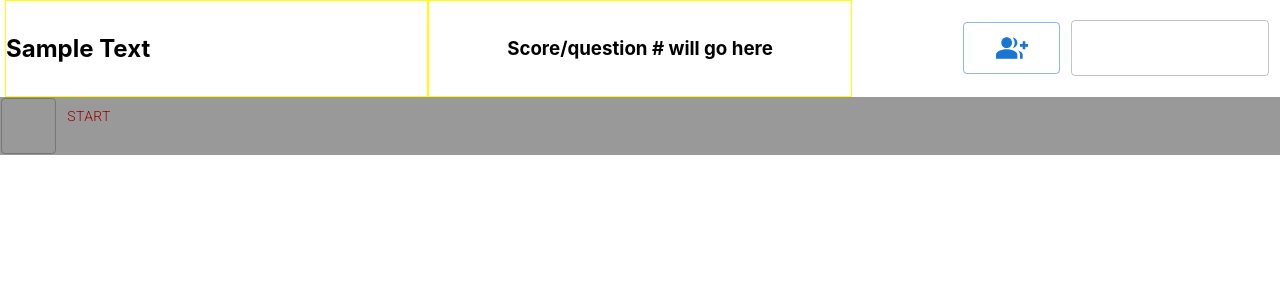
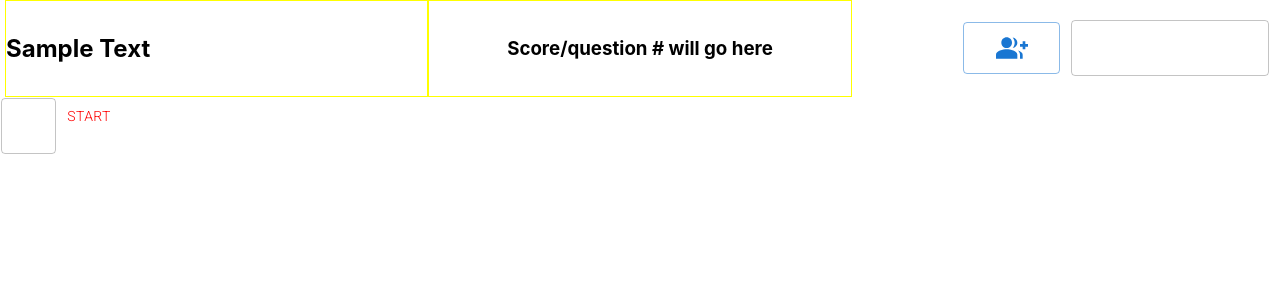
Before and after one commit to ja-me-ch/Anime-Trivia-Game, a Next.js app: page / in a window 1280 px wide. Shown: the top 300 px of the page. Built offline with nearby package versions, Linux system fonts and the light colour scheme.

Commit message:
refactored LoadingOverlay in QuestionPanel.js

```diff
--- a/components/QuestionPanel/QuestionPanel.js
+++ b/components/QuestionPanel/QuestionPanel.js
@@ -195,14 +195,15 @@ function QuestionPanel() {
 
     return (
         <RootStyle buttonStatus={buttonStatus}>
-            {showRightBar && <LoadingOverlay onClick={() => { toggleRightBar() }}>
-            </LoadingOverlay>}
-            {buttonStatus && <LoadingOverlay>
-                <CircularProgress sx={{
+            {(buttonStatus || (showRightBar && questionNumber > -1)) && <LoadingOverlay
+                onClick={() => {
+                    if (showRightBar) toggleRightBar();
+                }}>
+                {buttonStatus && <CircularProgress sx={{
                     position: 'absolute',
                     left: '50%',
                     top: '50%'
-                }} />
+                }} />}
             </LoadingOverlay>}
             <div>
                 {setCommonUserCount_Select()}
```
Also changed, not shown: 1 other file (tests, documents, lock files or other folders).
